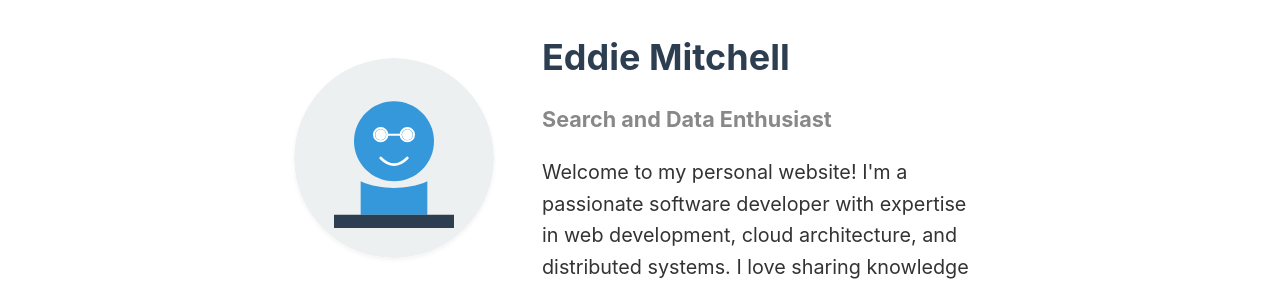
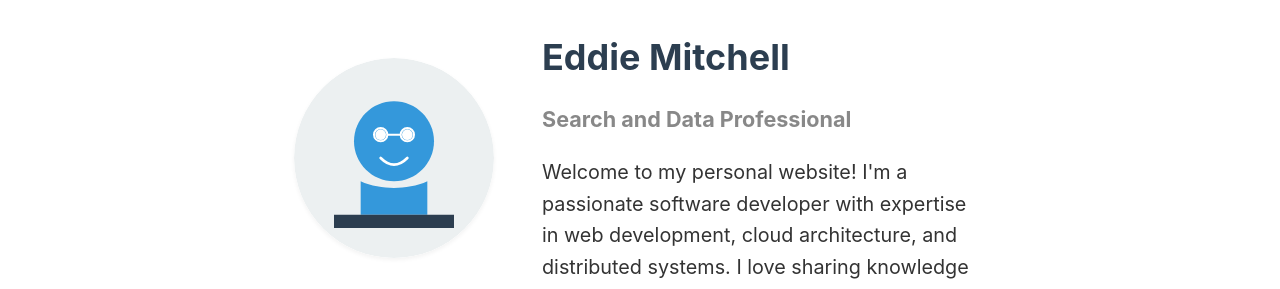
Before and after one commit to elkninja/elkninja.github.io, a Jekyll site: the page built from index.html, in a window 1280 px wide. Shown: the part 168-457 px from the top of the page. Built offline with Jekyll 4.4.1, drawn with Linux system fonts in a browser that asks for light colours.

Commit message:
Update index.html

```diff
--- a/index.html
+++ b/index.html
@@ -11,7 +11,7 @@ title: Home
 
       <div class="profile-content">
         <h1 class="profile-title">{{ site.author.name }}</h1>
-        <h2 class="profile-subtitle">Search and Data Enthusiast</h2>
+        <h2 class="profile-subtitle">Search and Data Professional</h2>
 
         <div class="profile-bio">
           <p>Welcome to my personal website! I'm a passionate software developer with expertise in web development, cloud architecture, and distributed systems. I love sharing knowledge through writing and speaking about technology topics.</p>
```
